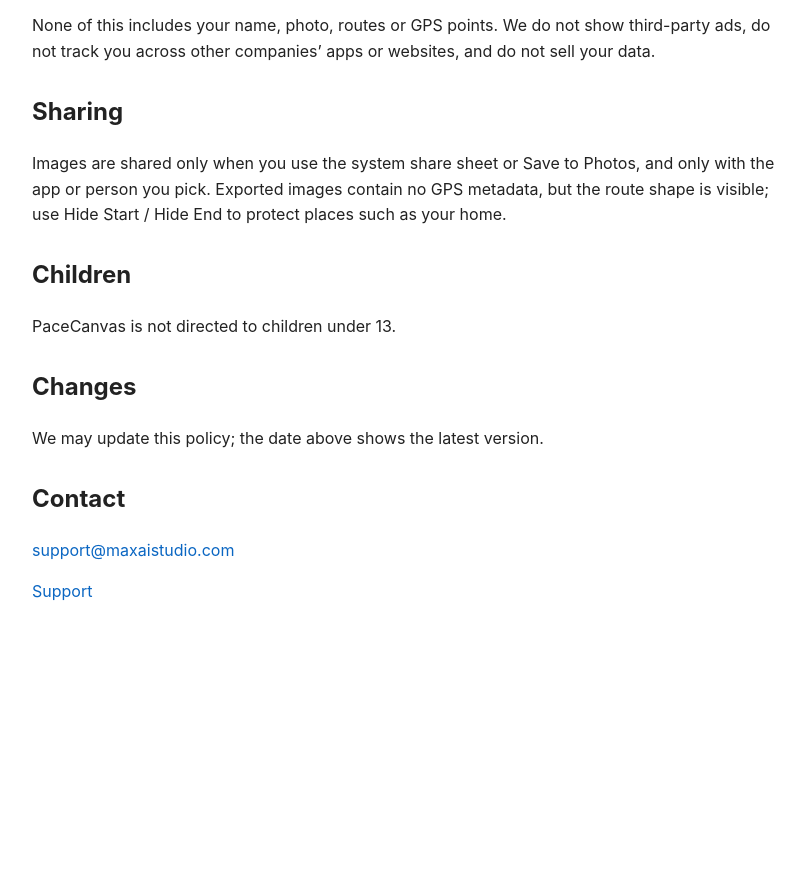
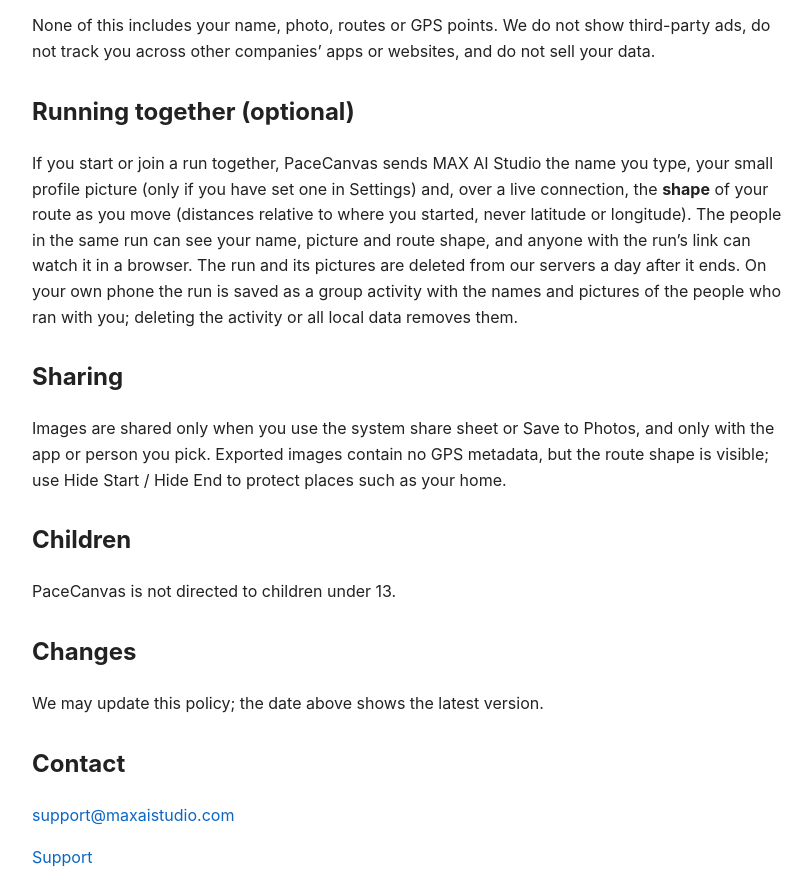
Before and after one commit to MaxAIStudio/apppages, a plain HTML site: page pacecanvas/privacy.html in a window 1280 px wide. Shown: the part 1145-2035 px from the top of the page, without its empty margins (228-1040 px from the left). Before the commit the page ends 1790 px from the top, so only its background shows below. Drawn offline with Linux system fonts and the light colour scheme.

Commit message:
PaceCanvas privacy: running together (name, picture, route shape)
Co-Authored-By: Claude Sonnet 5.5 <noreply@anthropic.com>

```diff
--- a/pacecanvas/privacy.html
+++ b/pacecanvas/privacy.html
@@ -40,6 +40,9 @@
     </ul>
     <p>None of this includes your name, photo, routes or GPS points. We do not show third-party ads, do not track you across other companies&rsquo; apps or websites, and do not sell your data.</p>
 
+    <h2>Running together (optional)</h2>
+    <p>If you start or join a run together, PaceCanvas sends MAX AI Studio the name you type, your small profile picture (only if you have set one in Settings) and, over a live connection, the <strong>shape</strong> of your route as you move (distances relative to where you started, never latitude or longitude). The people in the same run can see your name, picture and route shape, and anyone with the run&rsquo;s link can watch it in a browser. The run and its pictures are deleted from our servers a day after it ends. On your own phone the run is saved as a group activity with the names and pictures of the people who ran with you; deleting the activity or all local data removes them.</p>
+
     <h2>Sharing</h2>
     <p>Images are shared only when you use the system share sheet or Save to Photos, and only with the app or person you pick. Exported images contain no GPS metadata, but the route shape is visible; use Hide Start / Hide End to protect places such as your home.</p>
 
```
Also changed, not shown: pacecanvas/privacy-zh.html (+3 -0 lines).
